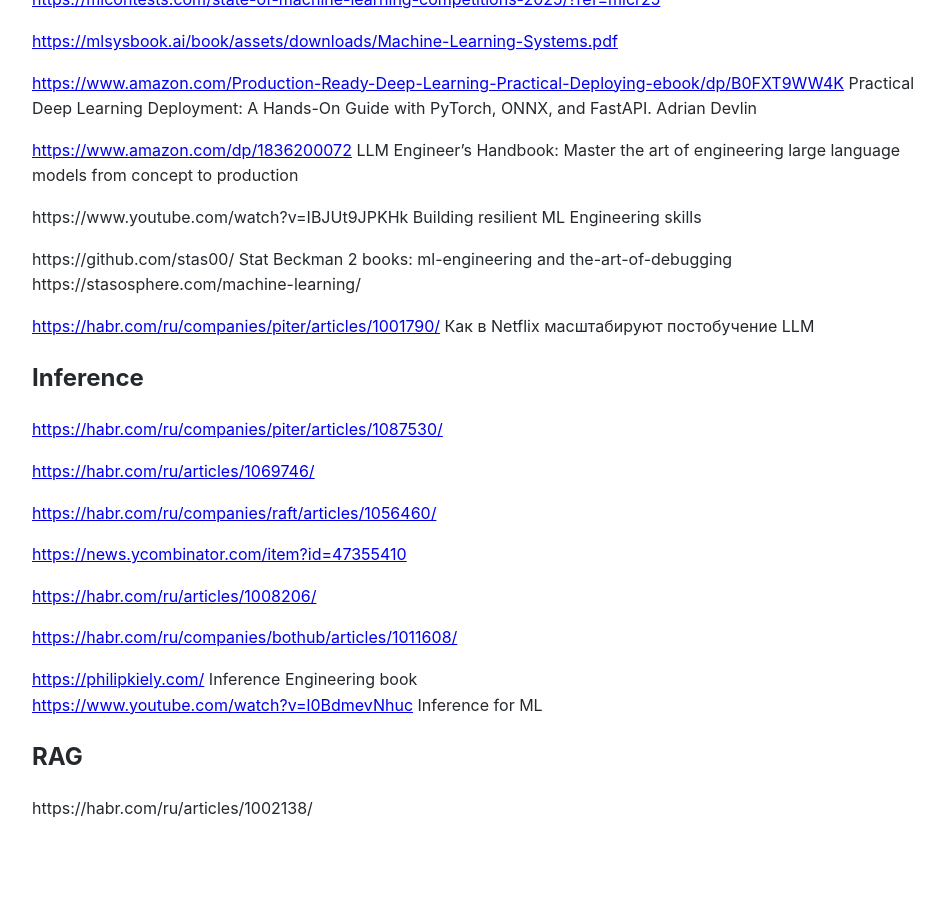
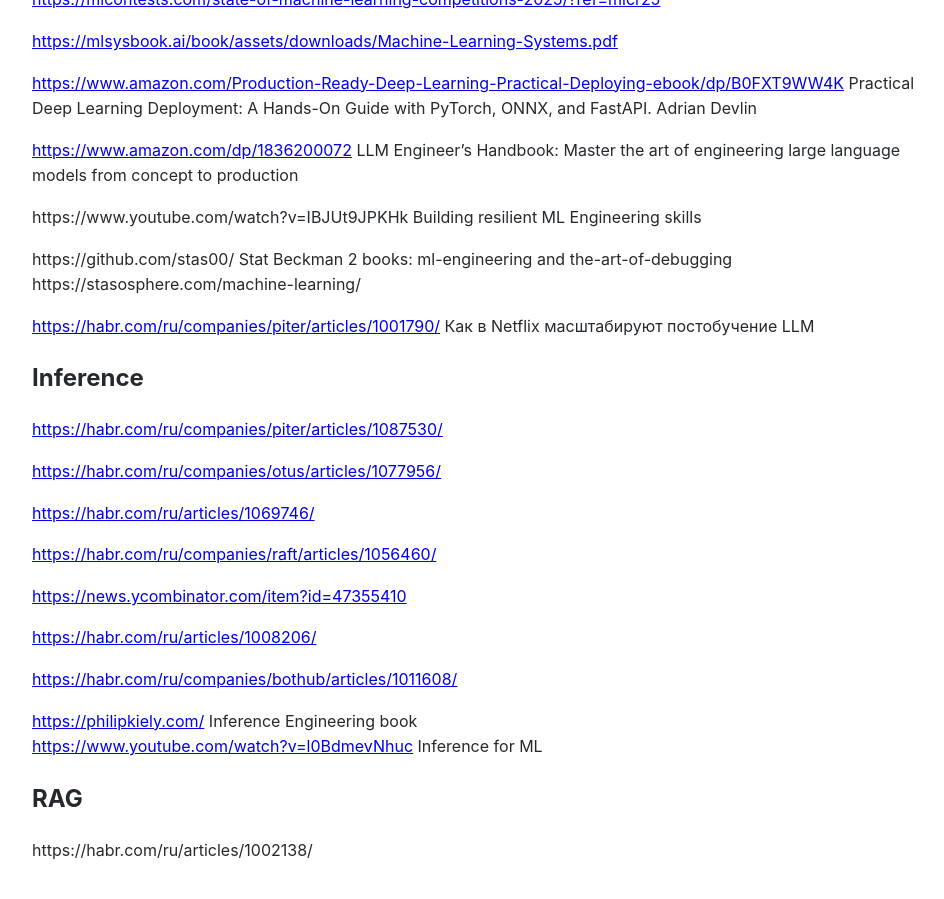
Before and after one commit to Michael-Lubinsky/michael-lubinsky.github.com, a Jekyll site: the page built from ml/ml_system_design.md, in a window 1280 px wide and 900 px high, scrolled down 1824 px. Shown: the whole window, without its empty margins (158-1102 px from the left). Built offline with Jekyll 4.4.1, drawn with Linux system fonts in a browser that asks for light colours; our own code applies the rules of GitHub Pages for plain Markdown files; before the commit the page ends 2682 px from its top, so only the background shows below that.

Commit message:
Add additional links to inference section

```diff
--- a/ml/ml_system_design.md
+++ b/ml/ml_system_design.md
@@ -106,6 +106,8 @@
 
 <https://habr.com/ru/companies/piter/articles/1087530/>
 
+<https://habr.com/ru/companies/otus/articles/1077956/>
+
 <https://habr.com/ru/articles/1069746/>
 
 <https://habr.com/ru/companies/raft/articles/1056460/>
```
